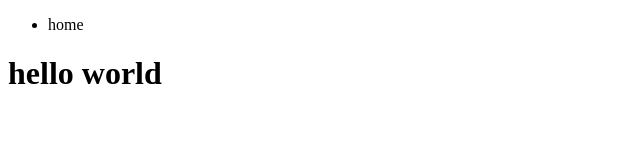
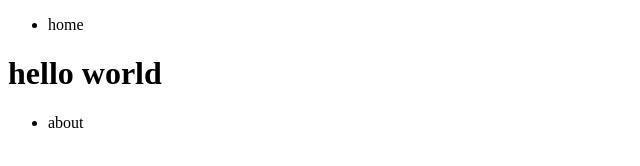
Before and after one commit to mohamedmehdawy/IEEE-Blog, a plain HTML site: page index.html in a window 1280 px wide. Shown: the full height of the page, 0-640 px from the left. Drawn offline with Linux system fonts and the light colour scheme.

Commit message:
create footer

```diff
--- a/index.html
+++ b/index.html
@@ -15,5 +15,10 @@
         <header>
             <h1>hello world</h1>
         </header>
+        <footer>
+            <ul>
+                <li>about</li>
+            </ul>
+        </footer>
     </body>
 </html>
```
